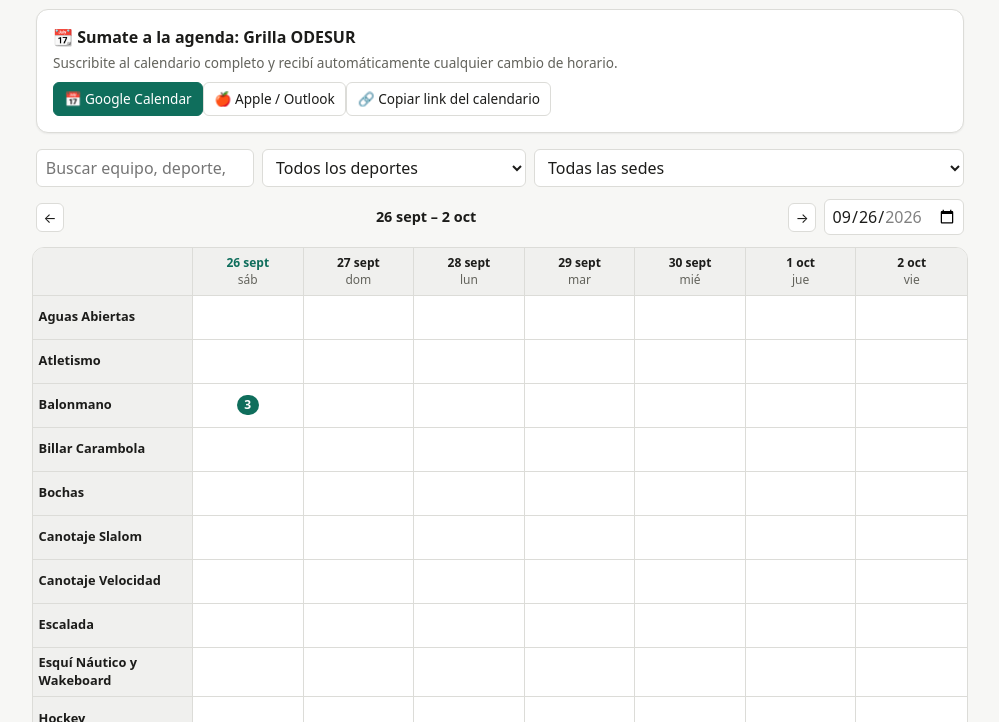
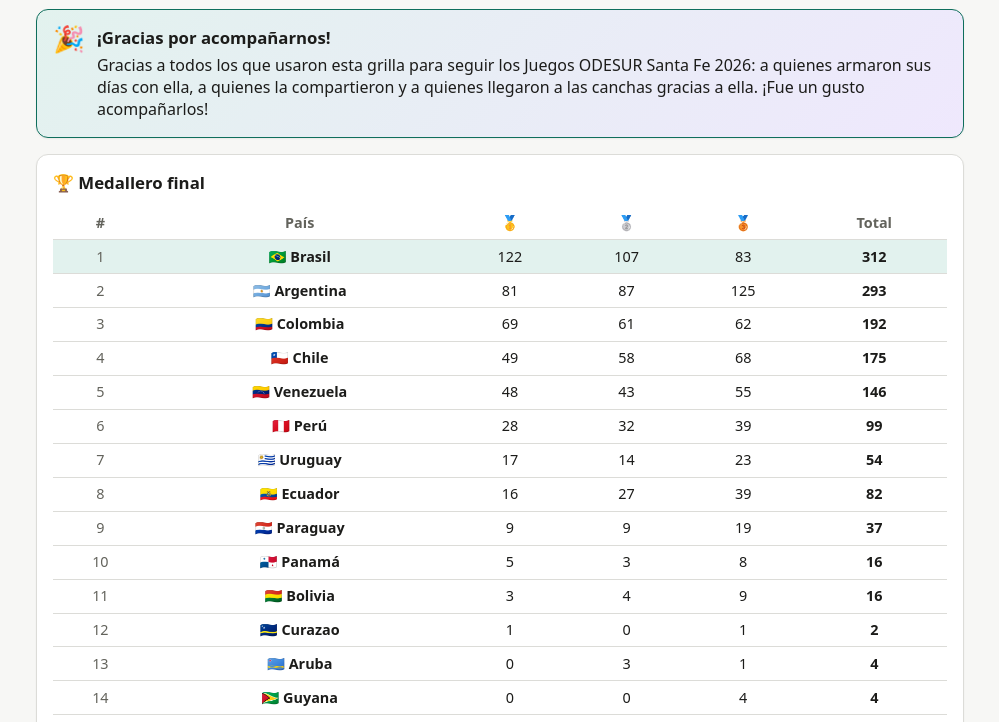
Before and after one commit to juanblas09/juegos2026, a website built with Vite: page index.html in a window 1280 px wide. Shown: the part 73-795 px from the top of the page, without its empty margins (140-1139 px from the left). Built offline with nearby package versions, Linux system fonts and the light colour scheme.

Commit message:
Despedida!

```diff
--- a/src/main.js
+++ b/src/main.js
@@ -5,6 +5,8 @@
 import { initTheme, renderThemeToggle } from './ui/themeToggle.js';
 import { renderCountdown } from './ui/countdown.js';
 import { renderEndedBanner } from './ui/endedBanner.js';
+import { renderThanksBanner } from './ui/thanksBanner.js';
+import { renderMedalTable } from './ui/medalTable.js';
 import { mountFilters } from './ui/filters.js';
 import { mountWeekNav } from './ui/weekNav.js';
 import { mountGrid } from './ui/grid.js';
@@ -58,7 +60,13 @@
   if (phase === 'before') {
     renderCountdown(slots.banners, { windowStart: data.windowStart });
   } else if (phase === 'after') {
+    renderThanksBanner(slots.banners);
+    renderMedalTable(slots.banners);
     renderEndedBanner(slots.banners);
+  } else if (today >= data.windowEnd) {
+    // Last day of the Games: celebrate now, without claiming they've fully ended.
+    renderThanksBanner(slots.banners);
+    renderMedalTable(slots.banners);
   }
 
   const weeks = buildWeeks(data.windowStart, data.windowEnd);
--- a/src/style.css
+++ b/src/style.css
@@ -174,6 +174,91 @@
 .banner-ended {
   background: var(--color-surface-alt);
   border: 1px solid var(--color-border);
+  color: var(--color-text-muted);
+}
+
+.banner-thanks {
+  display: flex;
+  align-items: flex-start;
+  gap: 0.75rem;
+  background: linear-gradient(135deg, var(--color-accent-soft), var(--color-accent-fanfest-soft));
+  border: 1px solid var(--color-accent);
+}
+
+.banner-thanks-emoji {
+  font-size: 1.6rem;
+  line-height: 1;
+}
+
+.banner-thanks strong {
+  display: block;
+  font-size: 1.05rem;
+  margin-bottom: 0.25rem;
+}
+
+.banner-thanks p {
+  margin: 0;
+  color: var(--color-text);
+}
+
+/* ---------- Medal table ---------- */
+.medal-table-section {
+  background: var(--color-surface);
+  border: 1px solid var(--color-border);
+  border-radius: var(--radius-md);
+  box-shadow: var(--shadow-sm);
+  padding: 1rem;
+  margin: 0 0.25rem 1rem;
+}
+
+.medal-table-heading {
+  margin: 0 0 0.75rem;
+  font-size: 1.05rem;
+}
+
+.medal-table-scroll {
+  overflow-x: auto;
+}
+
+.medal-table {
+  width: 100%;
+  border-collapse: collapse;
+  font-size: 0.9rem;
+  white-space: nowrap;
+}
+
+.medal-table th,
+.medal-table td {
+  padding: 0.4rem 0.6rem;
+  text-align: center;
+  border-bottom: 1px solid var(--color-border);
+}
+
+.medal-table th {
+  color: var(--color-text-muted);
+  font-weight: 600;
+}
+
+.medal-col-rank {
+  color: var(--color-text-muted);
+}
+
+.medal-col-noc {
+  text-align: left;
+  font-weight: 600;
+}
+
+.medal-col-total {
+  font-weight: 700;
+}
+
+.medal-table tbody tr:first-child {
+  background: var(--color-accent-soft);
+}
+
+.medal-table-source {
+  margin: 0.6rem 0 0;
+  font-size: 0.78rem;
   color: var(--color-text-muted);
 }
 
--- /dev/null
+++ b/src/ui/medalTable.js
@@ -0,0 +1,64 @@
+// Final medal standings, captured from results.santafe2026.org once the
+// Games wrapped up. Static snapshot — not live data.
+const STANDINGS = [
+  { noc: 'BRA', name: 'Brasil', flag: '🇧🇷', gold: 122, silver: 107, bronze: 83 },
+  { noc: 'ARG', name: 'Argentina', flag: '🇦🇷', gold: 81, silver: 87, bronze: 125 },
+  { noc: 'COL', name: 'Colombia', flag: '🇨🇴', gold: 69, silver: 61, bronze: 62 },
+  { noc: 'CHI', name: 'Chile', flag: '🇨🇱', gold: 49, silver: 58, bronze: 68 },
+  { noc: 'VEN', name: 'Venezuela', flag: '🇻🇪', gold: 48, silver: 43, bronze: 55 },
+  { noc: 'PER', name: 'Perú', flag: '🇵🇪', gold: 28, silver: 32, bronze: 39 },
+  { noc: 'URU', name: 'Uruguay', flag: '🇺🇾', gold: 17, silver: 14, bronze: 23 },
+  { noc: 'ECU', name: 'Ecuador', flag: '🇪🇨', gold: 16, silver: 27, bronze: 39 },
+  { noc: 'PAR', name: 'Paraguay', flag: '🇵🇾', gold: 9, silver: 9, bronze: 19 },
+  { noc: 'PAN', name: 'Panamá', flag: '🇵🇦', gold: 5, silver: 3, bronze: 8 },
+  { noc: 'BOL', name: 'Bolivia', flag: '🇧🇴', gold: 3, silver: 4, bronze: 9 },
+  { noc: 'CUW', name: 'Curazao', flag: '🇨🇼', gold: 1, silver: 0, bronze: 1 },
+  { noc: 'ARU', name: 'Aruba', flag: '🇦🇼', gold: 0, silver: 3, bronze: 1 },
+  { noc: 'GUY', name: 'Guyana', flag: '🇬🇾', gold: 0, silver: 0, bronze: 4 },
+];
+
+function escapeHtml(text) {
+  return String(text ?? '').replace(/[&<>"']/g, (c) =>
+    ({ '&': '&amp;', '<': '&lt;', '>': '&gt;', '"': '&quot;', "'": '&#39;' }[c])
+  );
+}
+
+export function renderMedalTable(container) {
+  const section = document.createElement('section');
+  section.className = 'medal-table-section';
+  section.innerHTML = `
+    <h2 class="medal-table-heading">🏆 Medallero final</h2>
+    <div class="medal-table-scroll">
+      <table class="medal-table">
+        <thead>
+          <tr>
+            <th class="medal-col-rank">#</th>
+            <th class="medal-col-noc">País</th>
+            <th>🥇</th>
+            <th>🥈</th>
+            <th>🥉</th>
+            <th>Total</th>
+          </tr>
+        </thead>
+        <tbody>
+          ${STANDINGS.map(
+            (row, i) => `
+              <tr>
+                <td class="medal-col-rank">${i + 1}</td>
+                <td class="medal-col-noc">${row.flag} ${escapeHtml(row.name)}</td>
+                <td>${row.gold}</td>
+                <td>${row.silver}</td>
+                <td>${row.bronze}</td>
+                <td class="medal-col-total">${row.gold + row.silver + row.bronze}</td>
+              </tr>
+            `
+          ).join('')}
+        </tbody>
+      </table>
+    </div>
+    <p class="medal-table-source">
+      Fuente: <a href="https://results.santafe2026.org/#/medals/standings" target="_blank" rel="noopener">results.santafe2026.org</a>
+    </p>
+  `;
+  container.appendChild(section);
+}
--- /dev/null
+++ b/src/ui/thanksBanner.js
@@ -0,0 +1,14 @@
+// Closing "thank you" card shown once the Games are over, ahead of the
+// generic ended-banner. Purely celebratory, no interactive state.
+export function renderThanksBanner(container) {
+  const banner = document.createElement('div');
+  banner.className = 'banner banner-thanks';
+  banner.innerHTML = `
+    <span class="banner-thanks-emoji" aria-hidden="true">🎉</span>
+    <div>
+      <strong>¡Gracias por acompañarnos!</strong>
+      <p>Gracias a todos los que usaron esta grilla para seguir los Juegos ODESUR Santa Fe 2026: a quienes armaron sus días con ella, a quienes la compartieron y a quienes llegaron a las canchas gracias a ella. ¡Fue un gusto acompañarlos!</p>
+    </div>
+  `;
+  container.appendChild(banner);
+}
```
